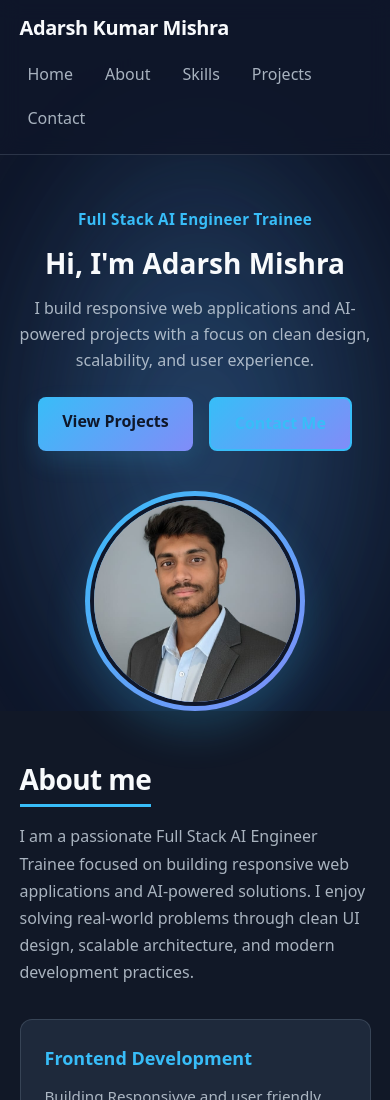
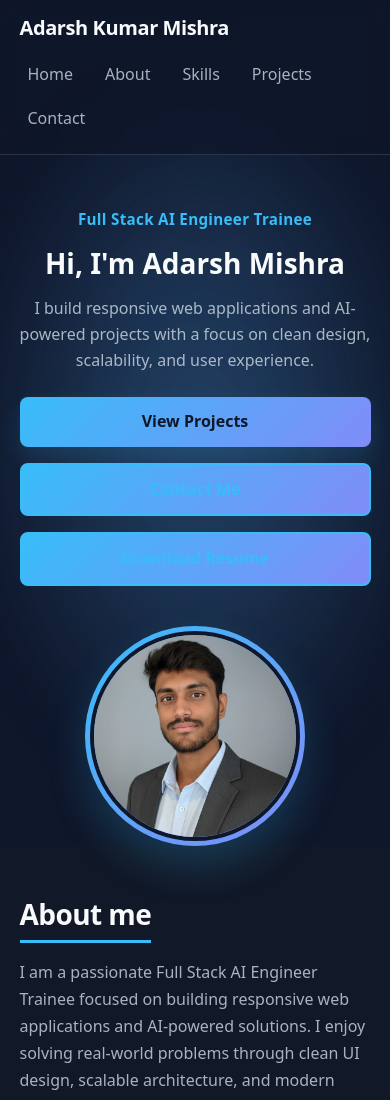
Before and after one commit to Adarsh-works/personal-landing-page, a plain HTML site: page index.html in a window 390 px wide. Shown: the top 1100 px of the page. Drawn offline with Linux system fonts and the light colour scheme.

Commit message:
Added Download Resume Buttton and enhanced UI

```diff
--- a/index.html
+++ b/index.html
@@ -52,6 +52,14 @@
 
                     <a href="#contact" class="btn btn-outline">
                       Contact Me
+                    </a>
+
+                    <a
+                      href="./assets/Resume.pdf"
+                      class="btn btn-outline"
+                      download="Adarsh_Kumar_Mishra_Resume.pdf"
+                    >
+                      Download Resume
                     </a>
 
                   </div>
--- a/styles/sections.css
+++ b/styles/sections.css
@@ -48,6 +48,10 @@
     flex-wrap: wrap;
     justify-content: center;
     gap: 1rem;
+}
+
+.hero-buttons .btn {
+    text-align: center;
 }
 
 .hero-image {
@@ -103,6 +107,17 @@
         max-width: 280px;
         padding: 6px;
         box-shadow: 0 24px 48px rgba(56, 189, 248, 0.25);
+    }
+}
+
+@media (max-width: 520px) {
+    .hero-buttons {
+        flex-direction: column;
+        align-items: stretch;
+    }
+
+    .hero-buttons .btn {
+        width: 100%;
     }
 }
 
```
Also changed, not shown: styles/base.css (+2 -5 lines), 2 other files.
